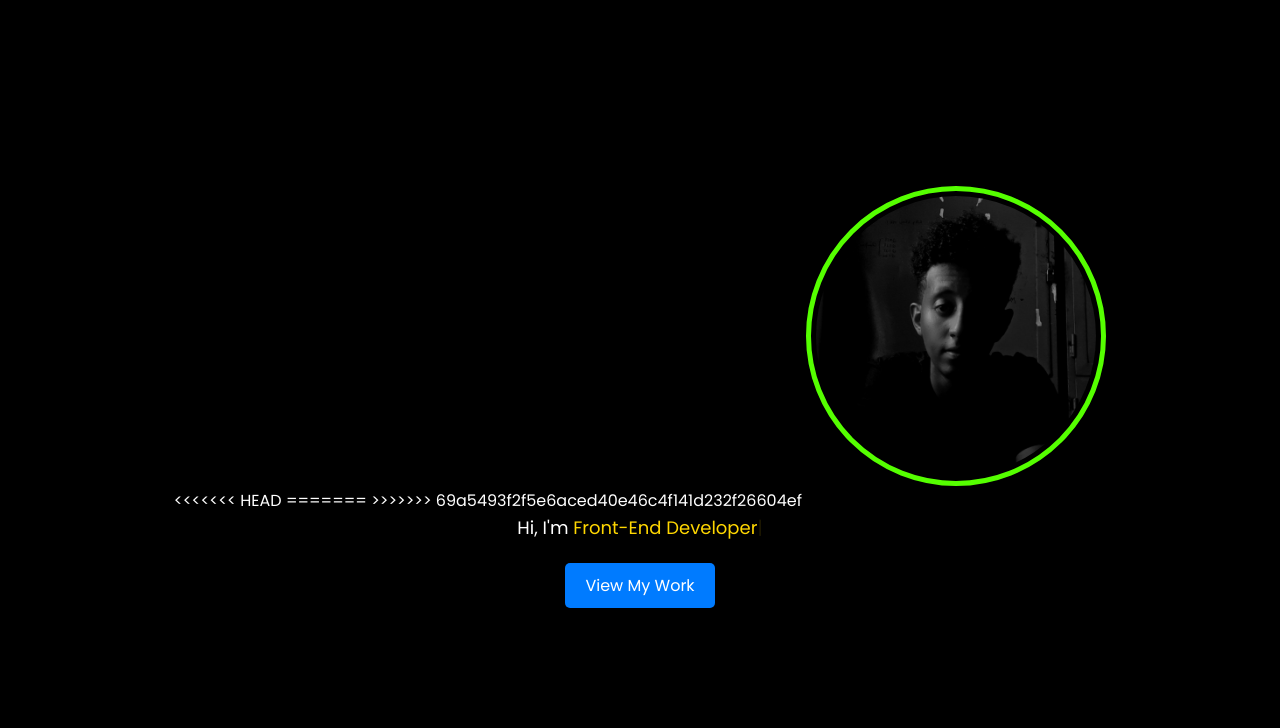
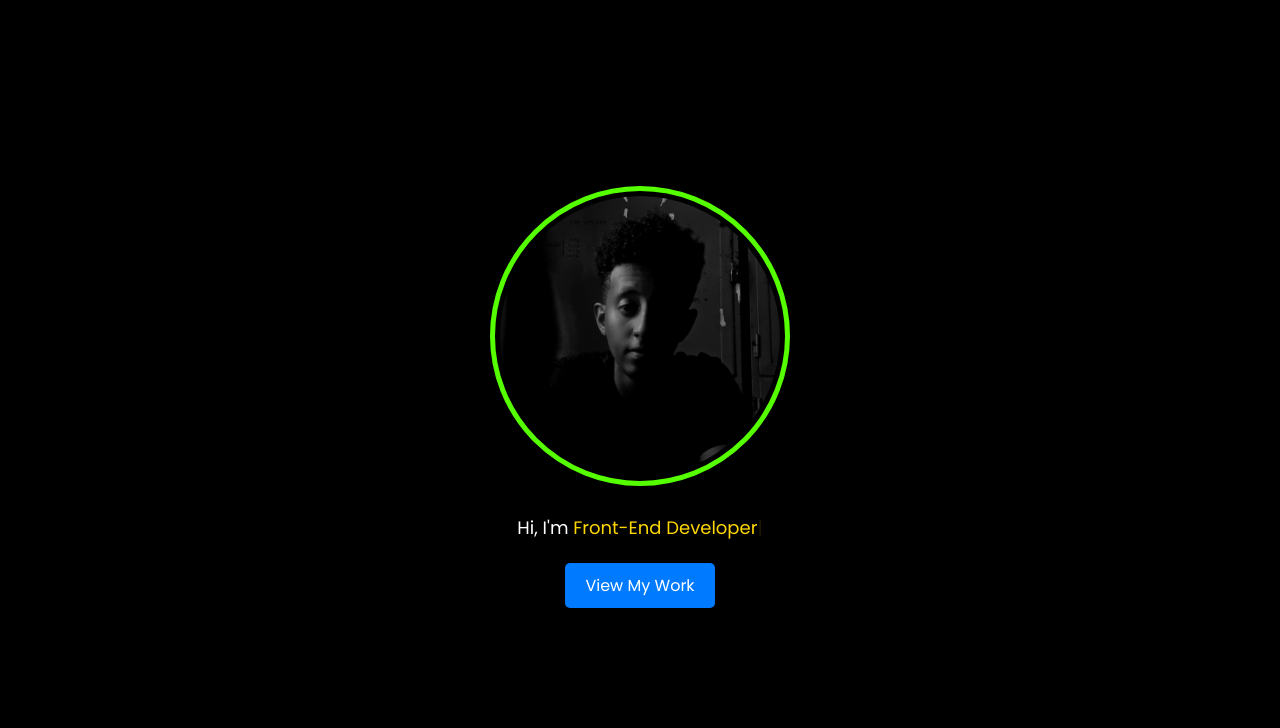
Before and after one commit to BonnyTW/Portfolio, a plain HTML site: page index.html in a window 1280 px wide. Shown: the part 72-800 px from the top of the page. Drawn offline with nearby package versions, Linux system fonts and the light colour scheme.

Commit message:
Resolved merge conflicts

```diff
--- a/index.html
+++ b/index.html
@@ -30,10 +30,6 @@
 <section class="home" id="home">
   <div class="container">
     <div class="content">
-<<<<<<< HEAD
-=======
-      <!-- Profile Image inside a link -->
->>>>>>> 69a5493f2f5e6aced40e46c4f141d232f26604ef
       <a href="#contact">
         <img src="pp.jpg" alt="Bonny Tilahun" class="profile-photo">
       </a>
```
